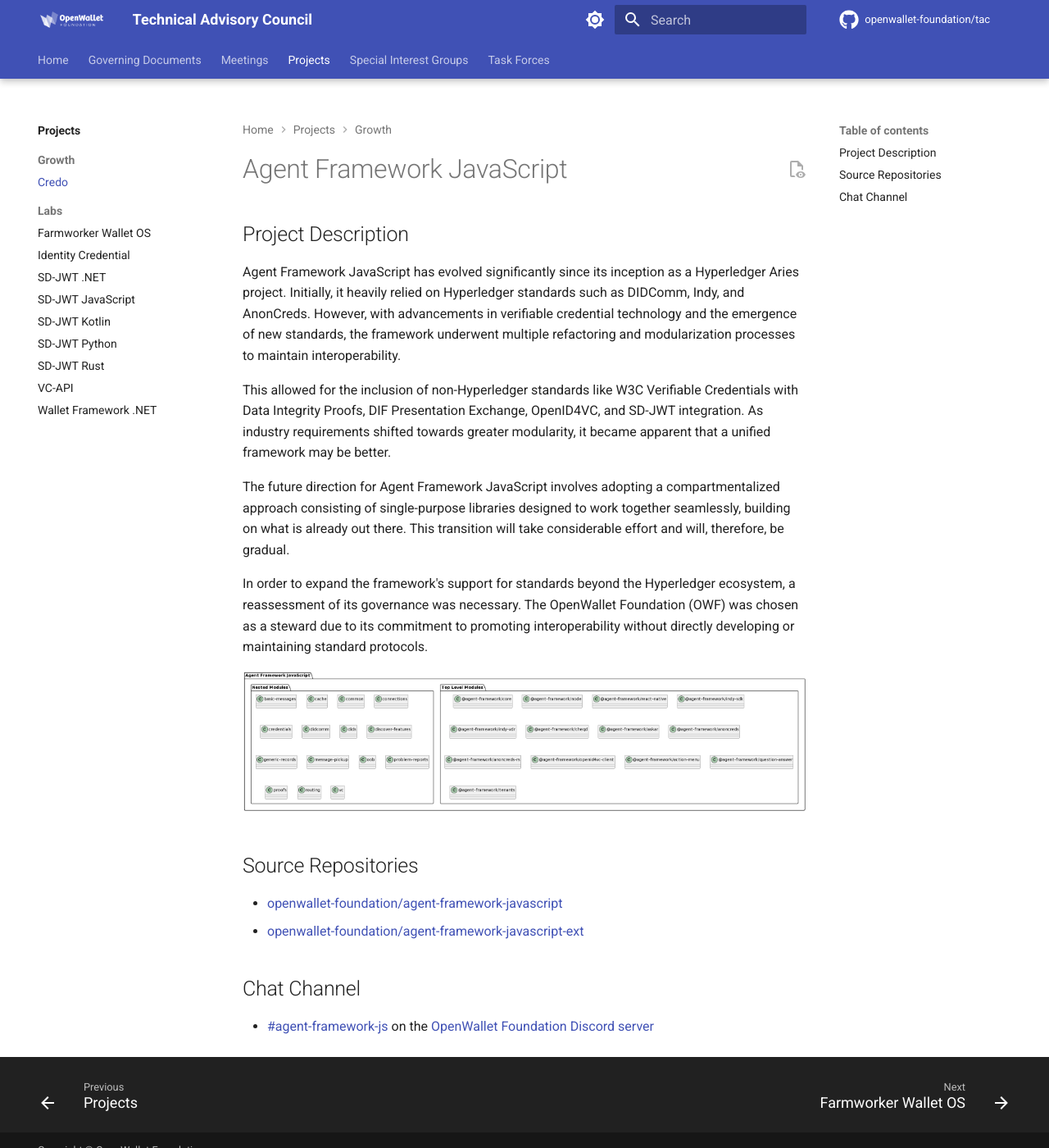
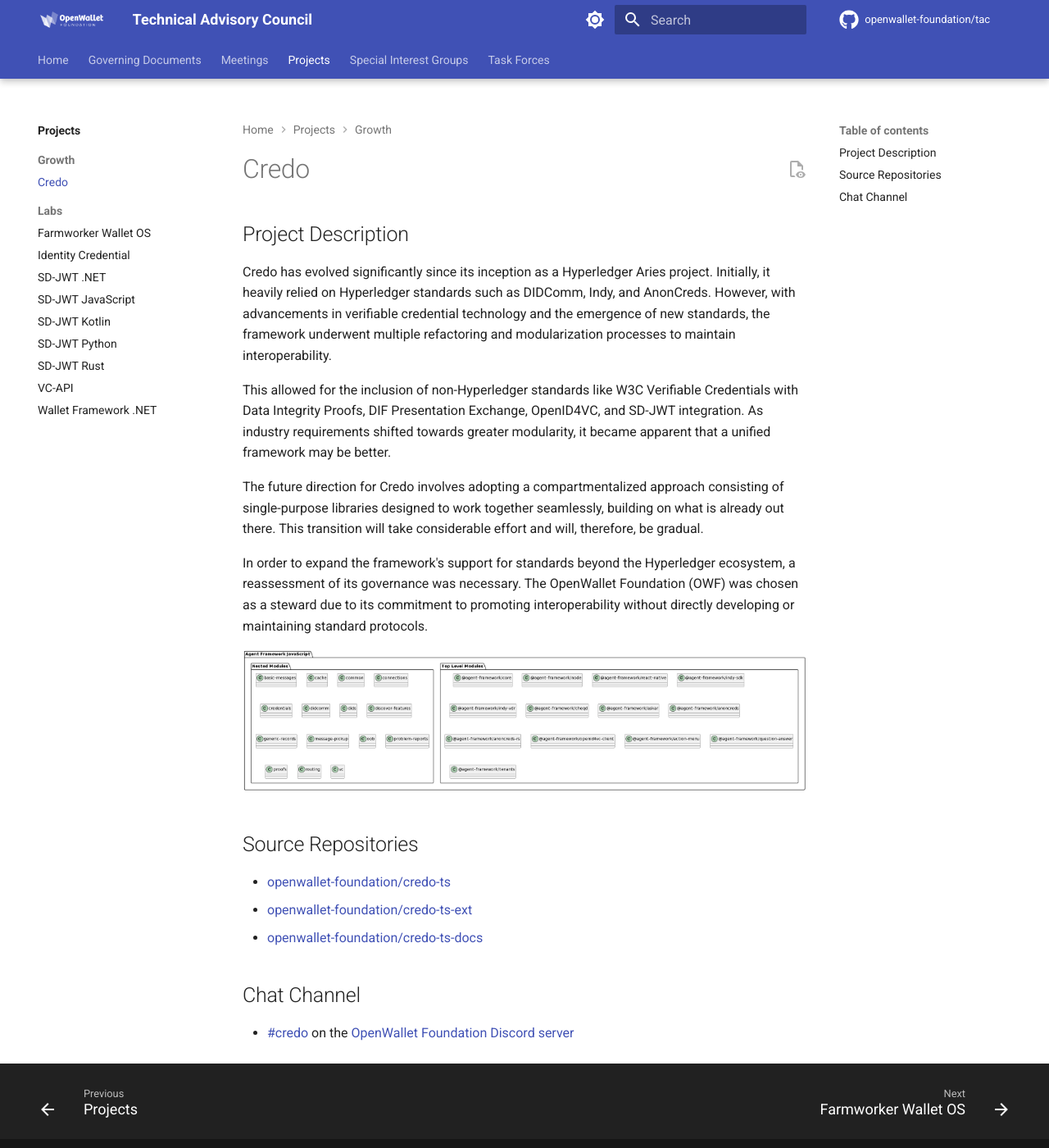
Before and after one commit to openwallet-foundation/tac, an MkDocs documentation site: the page built from docs/projects/credo-ts.md, in a window 1280 px wide and 1400 px high. Shown: the whole window at 82% size. Built offline with MkDocs 1.6.1 and Material for MkDocs 9.7.7, drawn with Linux system fonts in a browser that asks for light colours; comment, search, counter and statistics services are not loaded.

Commit message:
Rename AFJ to Credo
Signed-off-by: Tracy Kuhrt <tracy.a.kuhrt@accenture.com>

```diff
--- a/docs/projects/credo-ts.md
+++ b/docs/projects/credo-ts.md
@@ -1,21 +1,22 @@
-# Agent Framework JavaScript
+# Credo
 
 ## Project Description
 
-Agent Framework JavaScript has evolved significantly since its inception as a Hyperledger Aries project. Initially, it heavily relied on Hyperledger standards such as DIDComm, Indy, and AnonCreds. However, with advancements in verifiable credential technology and the emergence of new standards, the framework underwent multiple refactoring and modularization processes to maintain interoperability.
+Credo has evolved significantly since its inception as a Hyperledger Aries project. Initially, it heavily relied on Hyperledger standards such as DIDComm, Indy, and AnonCreds. However, with advancements in verifiable credential technology and the emergence of new standards, the framework underwent multiple refactoring and modularization processes to maintain interoperability.
 
 This allowed for the inclusion of non-Hyperledger standards like W3C Verifiable Credentials with Data Integrity Proofs, DIF Presentation Exchange, OpenID4VC, and SD-JWT integration. As industry requirements shifted towards greater modularity, it became apparent that a unified framework may be better.
 
-The future direction for Agent Framework JavaScript involves adopting a compartmentalized approach consisting of single-purpose libraries designed to work together seamlessly, building on what is already out there. This transition will take considerable effort and will, therefore, be gradual.
+The future direction for Credo involves adopting a compartmentalized approach consisting of single-purpose libraries designed to work together seamlessly, building on what is already out there. This transition will take considerable effort and will, therefore, be gradual.
 
 In order to expand the framework's support for standards beyond the Hyperledger ecosystem, a reassessment of its governance was necessary. The OpenWallet Foundation (OWF) was chosen as a steward due to its commitment to promoting interoperability without directly developing or maintaining standard protocols.
 
-![afj-high-level-arch.png](../assets/projects/afj/afj-high-level-arch.png)
+![credo-high-level-arch.png](../assets/projects/credo/credo-high-level-arch.png)
 
 ## Source Repositories
 
-- [openwallet-foundation/agent-framework-javascript](https://github.com/openwallet-foundation/agent-framework-javascript)
-- [openwallet-foundation/agent-framework-javascript-ext](https://github.com/openwallet-foundation/agent-framework-javascript-ext)
+- [openwallet-foundation/credo-ts](https://github.com/openwallet-foundation/credo-ts)
+- [openwallet-foundation/credo-ts-ext](https://github.com/openwallet-foundation/credo-ts-ext)
+- [openwallet-foundation/credo-ts-docs](https://github.com/openwallet-foundation/credo-ts-docs)
 
 ## Chat Channel
-- [#agent-framework-js](https://discord.com/channels/1022962884864643214/1179453305856991263) on the [OpenWallet Foundation Discord server](https://discord.gg/openwalletfoundation)
+- [#credo](https://discord.com/channels/1022962884864643214/1179453305856991263) on the [OpenWallet Foundation Discord server](https://discord.gg/openwalletfoundation)
```
Also changed, not shown: docs/assets/projects/credo/credo-high-level-arch.png (renamed from docs/assets/projects/afj/afj-high-level-arch.png).
